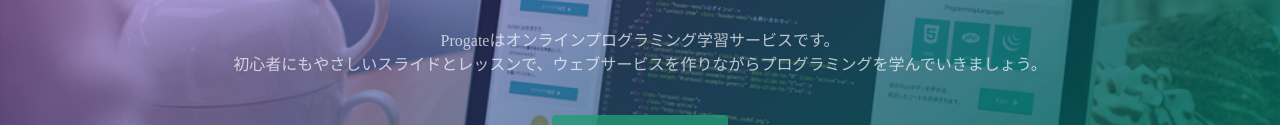
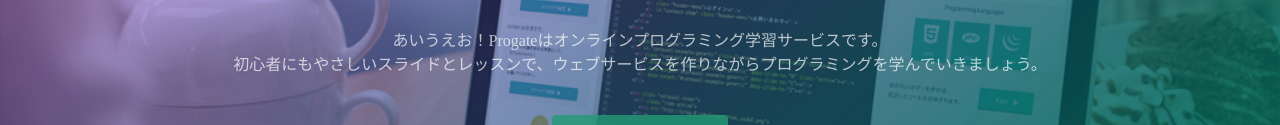
Before and after one commit to hideh7/hideh7.github.io, a plain HTML site: page index.html in a window 1280 px wide. Shown: the part 317-442 px from the top of the page. Drawn offline with Linux system fonts and the light colour scheme.

Commit message:
Update index.html

```diff
--- a/index.html
+++ b/index.html
@@ -24,7 +24,7 @@
   <div class="top-wrapper">
     <div class="container">
       <h1>LEARN TO CODE.<br>LEARN TO BE CREATIVE.</h1>
-      <p>Progateはオンラインプログラミング学習サービスです。<br>初心者にもやさしいスライドとレッスンで、ウェブサービスを作りながらプログラミングを学んでいきましょう。</p>
+      <p>あいうえお！Progateはオンラインプログラミング学習サービスです。<br>初心者にもやさしいスライドとレッスンで、ウェブサービスを作りながらプログラミングを学んでいきましょう。</p>
       <div class="btn-wrapper">
         <a href="#" class="btn signup">新規登録はこちら</a>
         <p>or</p>
```
